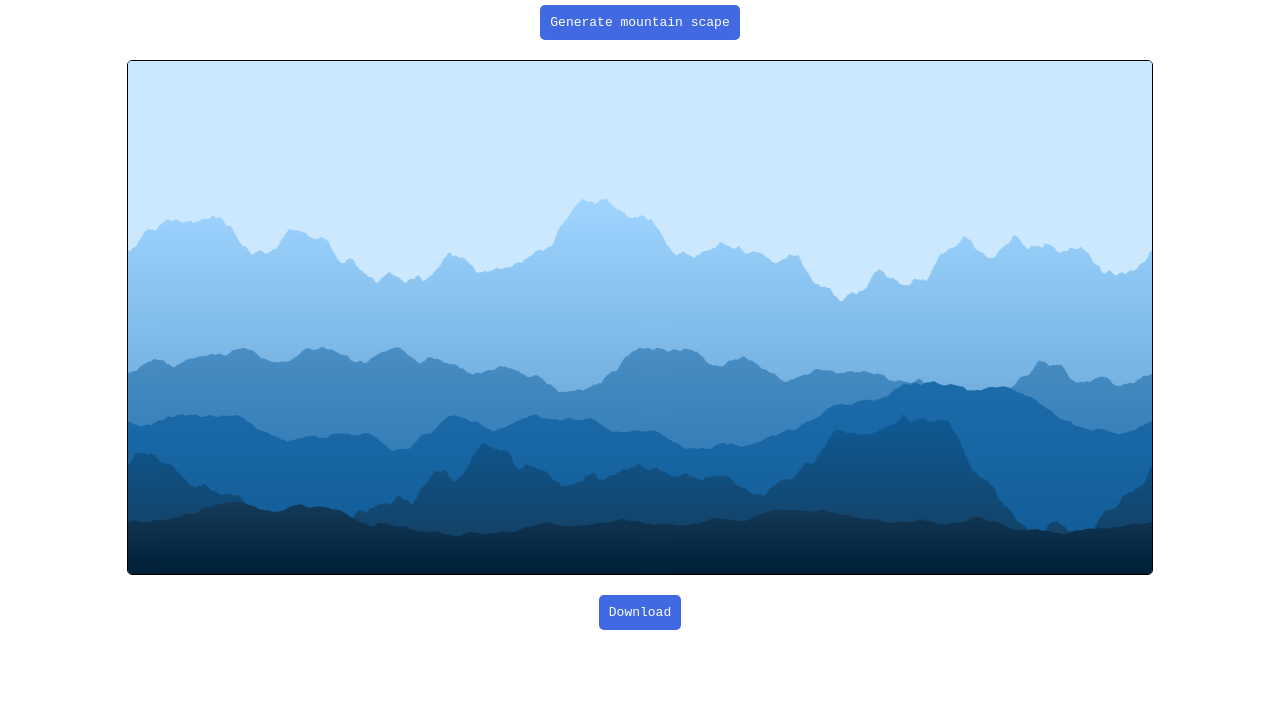
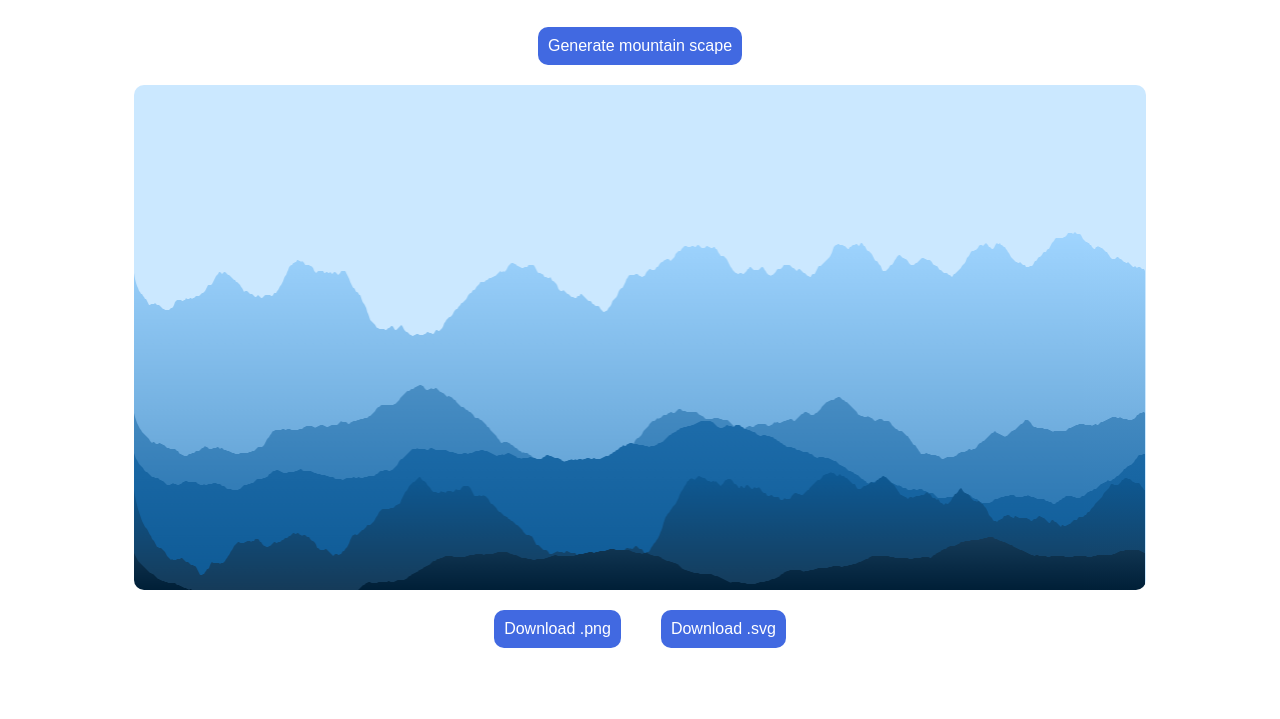
Before and after one commit to Sammcb/MountainScape, a plain HTML site: page index.html in a window 1280 px wide. Shown: the part 81-800 px from the top of the page. Drawn offline with Linux system fonts and the light colour scheme.

Commit message:
Added SVG download (#7)
* Added SVG download.

* Cleanup.

```diff
--- /dev/null
+++ b/assets/scripts/canvas.js
@@ -0,0 +1,75 @@
+const canvasId = 'mountain'
+
+function scaleCanvas() {
+	const canvas = document.getElementById(canvasId)
+
+	// Set canvas visible height
+	const cssWidth = canvas.offsetWidth
+	const cssHeight = Math.floor(cssWidth / 2)
+
+	// Retina display support
+	const scale = window.devicePixelRatio
+	canvas.width = cssWidth * scale
+	canvas.height = cssHeight * scale
+
+	// Redraw
+	draw()
+}
+
+function clearCanvas() {
+	const canvas = document.getElementById(canvasId)
+	const context = canvas.getContext('2d')
+
+	context.clearRect(0, 0, canvas.width, canvas.height)
+}
+
+function formMountain(octaves, flatness, heightScaler, peaks, colors, initialSeed) {
+	const canvas = document.getElementById(canvasId)
+	const context = canvas.getContext('2d')
+
+	const heights = getHeights(canvas.width, canvas.height, octaves, flatness, heightScaler, peaks, initialSeed)
+
+	context.beginPath()
+
+	const minHeight = Math.min(...heights)
+	const gradient = context.createLinearGradient(0, minHeight, 0, canvas.height)
+	const lastIndex = colors.length > 1 ? colors.length - 1 : 1
+	colors.forEach((color, index) => gradient.addColorStop(index / lastIndex, `#${color}`))
+	context.fillStyle = gradient
+
+	context.moveTo(0, canvas.height)
+	heights.forEach((height, index) => context.lineTo(index, height))
+	context.lineTo(heights.length - 1, canvas.height)
+	context.closePath()
+
+	context.fill()
+}
+
+function fillBackground(colors) {
+	const canvas = document.getElementById(canvasId)
+	const context = canvas.getContext('2d')
+
+	const gradient = context.createLinearGradient(0, 0, 0, canvas.height)
+	const lastIndex = colors.length > 1 ? colors.length - 1 : 1
+	colors.forEach((color, index) => gradient.addColorStop(index / lastIndex, `#${color}`))
+	context.fillStyle = gradient
+	context.fillRect(0, 0, canvas.width, canvas.height)
+}
+
+function draw() {
+	clearCanvas()
+
+	fillBackground(config.background)
+
+	config.mountains.forEach((mountain, index) => {
+		formMountain(mountain.octaves, mountain.flatness, mountain.height, mountain.peaks, mountain.colors, config.seed + index)
+	})
+
+	updateDownload()
+}
+
+function updateDownload() {
+	const canvas = document.getElementById(canvasId)
+	const downloadButton = document.getElementById('download')
+	downloadButton.href = canvas.toDataURL()
+}
--- /dev/null
+++ b/assets/scripts/config.js
@@ -0,0 +1,57 @@
+// rng | values for LCG randomization algorithm https://en.wikipedia.org/wiki/Linear_congruential_generator
+
+// seed: Int | starting seed for randomization
+
+// mountains
+// octaves: Int | larger = rougher terrain
+// flatness: Double | larger = flatter mountains
+// height: Double | represents where the average height of the noise will be relative to the height of the canvas
+// peaks: Int | number of mountain peaks
+// colors: [String] | color of the mountain. if gradient: should contain 2 colors (top, bottom), else: should contain 1 color
+// gradient: Bool | wether the mountain color is a gradient or solid color
+const config = {
+	'rng': {
+		'm': 4294967296,
+		'a': 1664525,
+		'c': 1
+	},
+	'seed': 1,
+	'background': ['cbe8ff'],
+	'mountains': [
+		{
+			'octaves': 8,
+			'flatness': 3,
+			'height': 0.3,
+			'peaks': 5,
+			'colors': ['a0d5ff', '498ec4']
+		},
+		{
+			'octaves': 8,
+			'flatness': 3,
+			'height': 0.05,
+			'peaks': 3,
+			'colors': ['498ec4', '1d6caa']
+		},
+		{
+			'octaves': 8,
+			'flatness': 4,
+			'height': -0.2,
+			'peaks': 3,
+			'colors': ['1d6caa', '0e5a95']
+		},
+		{
+			'octaves': 8,
+			'flatness': 2,
+			'height': 0.25,
+			'peaks': 3,
+			'colors': ['0e5a95', '153b59']
+		},
+		{
+			'octaves': 8,
+			'flatness': 4,
+			'height': -0.4,
+			'peaks': 2,
+			'colors': ['153b59', '001f37']
+		}
+	]
+}
--- /dev/null
+++ b/assets/scripts/mountains.js
@@ -0,0 +1,113 @@
+function nextSeed(seed) {
+	return (config.rng.a * seed + config.rng.c) % config.rng.m
+}
+
+function generateMountainScape() {
+	config.seed = nextSeed(config.seed)
+	updateSVG()
+}
+
+// Returns a random float in the range [0, 1]
+function randomFloat(seed) {
+	const newSeed = nextSeed(seed)
+	return [newSeed / config.rng.m, newSeed]
+}
+
+// Returns a random float in the range [min, max]
+function randomFloatInRange(min, max, seed) {
+	const [random, newSeed] = randomFloat(seed)
+	return [random * (max - min) + min, newSeed]
+}
+
+function generateGradients(wavelength, width, initialSeed) {
+	let seed = initialSeed
+	let gradients = []
+	for (let x = 0; x < width + wavelength; x += wavelength) {
+		const [random, newSeed] = randomFloatInRange(-1, 1, seed)
+		seed = newSeed
+		gradients.push(random)
+	}
+
+	return gradients
+}
+
+function getCornerGradients(x, wavelength, gradients) {
+	const cell = Math.floor(x / wavelength)
+	return [gradients[cell], gradients[cell + 1]]
+}
+
+function getOffsetVectors(x, wavelength) {
+	const normalizedX = (x % wavelength) / wavelength
+	return [-normalizedX, 1 - normalizedX]
+}
+
+function getDotProducts(x, wavelength, gradients) {
+	const cornerGradients = getCornerGradients(x, wavelength, gradients)
+	const offsetVectors = getOffsetVectors(x, wavelength)
+	return [cornerGradients[0] * offsetVectors[0], cornerGradients[1] * offsetVectors[1]]
+}
+
+function smoothstep(x) {
+	if (x <= 0) {
+		return 0
+	} else if (x <= 1) {
+		return 3 * Math.pow(x, 2) - 2 * Math.pow(x, 3)
+	} else {
+		return 1
+	}
+}
+
+function interpolate(x, wavelength, dotProducts) {
+	const normalizedX = (x % wavelength) / wavelength
+	return dotProducts[0] + smoothstep(normalizedX) * (dotProducts[1] - dotProducts[0])
+}
+
+function perlin(wavelength, width, initialSeed) {
+	const gradients = generateGradients(wavelength, width, initialSeed)
+	let noise = []
+
+	for (let x = 0; x < width; x++) {
+		const cornerGradients = getCornerGradients(x, wavelength, gradients)
+		const dotProducts = getDotProducts(x, wavelength, gradients)
+		const interpolated = interpolate(x, wavelength, dotProducts)
+		noise.push(interpolated)
+	}
+
+	return noise
+}
+
+function fractal(octaves, wavelength, width, initialSeed) {
+	let noise = perlin(wavelength, width, initialSeed)
+
+	for (let i = 1; i < octaves; i++) {
+		const factor = Math.pow(2, i)
+		const octaveNoise = perlin(wavelength / factor, width, initialSeed + i)
+		noise = noise.map((height, index) => height + octaveNoise[index] / factor)
+	}
+
+	return noise
+}
+
+function scaleY(y, scale, shift) {
+	return (y + 1) * scale + shift
+}
+
+function getHeights(width, maxHeight, octaves, flatness, heightScaler, peaks, initialSeed) {
+	const wavelength = width / peaks
+
+	if (wavelength <= 0) {
+		throw Error('Wavelength must be greater than 0.')
+	}
+
+	if (octaves < 1) {
+		throw Error('Octaves must be greater than 0.')
+	}
+
+	const heights = fractal(octaves, wavelength, width, initialSeed)
+	const scale = maxHeight / flatness
+	const heightSum = heights.reduce((first, second) => first + second) + heights.length
+	const averageHeight =  heightSum / heights.length * scale
+	const shift = (-maxHeight * heightScaler) + averageHeight
+	const scaledHeights = heights.map(height => scaleY(height, scale, shift)).map(height => Math.round(height))
+	return scaledHeights
+}
--- /dev/null
+++ b/assets/scripts/svg.js
@@ -0,0 +1,70 @@
+function svgGradient(colors, id) {
+	const namespace = 'http://www.w3.org/2000/svg'
+	const gradient = document.createElementNS(namespace, 'linearGradient')
+	gradient.setAttribute('id', id)
+	gradient.setAttribute('x1', '0')
+	gradient.setAttribute('x2', '0')
+	gradient.setAttribute('y1', '0')
+	gradient.setAttribute('y2', '1')
+
+	const lastIndex = colors.length > 1 ? colors.length - 1 : 1
+	colors.forEach((color, index) => {
+		const stop = document.createElementNS(namespace, 'stop')
+		stop.setAttribute('offset', `${index / lastIndex * 100}%`)
+		stop.setAttribute('stop-color', `#${color}`)
+		gradient.appendChild(stop)
+	})
+
+	return gradient
+}
+
+function updateSVG() {
+	const namespace = 'http://www.w3.org/2000/svg'
+	const svg = document.createElementNS(namespace, 'svg')
+	svg.setAttribute('xmlns', namespace)
+
+	const width = 2048
+	const height = width / 2
+	svg.setAttribute('width', `${width}`)
+	svg.setAttribute('height', `${height}`)
+
+	const defs = document.createElementNS(namespace, 'defs')
+
+	const backgroundGradientId = 'background'
+	const backgroundGradient = svgGradient(config.background, backgroundGradientId)
+	defs.appendChild(backgroundGradient)
+
+	const background = document.createElementNS(namespace, 'rect')
+	background.setAttribute('x', '0')
+	background.setAttribute('y', '0')
+	background.setAttribute('width', `${width}`)
+	background.setAttribute('height', `${height}`)
+	background.setAttribute('fill', `url(#${backgroundGradientId})`)
+	svg.appendChild(background)
+
+	config.mountains.forEach((mountain, index) => {
+		const heights = getHeights(width, height, mountain.octaves, mountain.flatness, mountain.height, mountain.peaks, config.seed + index)
+		const minHeight = Math.min(...heights)
+
+		const gradientId = `mountain${index}`
+		const gradient = svgGradient(mountain.colors, gradientId)
+		defs.appendChild(gradient)
+
+		const path = document.createElementNS(namespace, 'path')
+		const pathComponents = [`M 0 ${height}`]
+
+		pathComponents.push(...heights.map((height, index) => `L ${index} ${height}`))
+
+		pathComponents.push(...[`L ${heights.length - 1} ${height}`, 'Z'])
+
+		path.setAttribute('d', pathComponents.join(' '))
+		path.setAttribute('fill', `url(#${gradientId})`)
+		svg.appendChild(path)
+	})
+
+	svg.insertBefore(defs, svg.firstChild)
+
+	const downloadButton = document.getElementById('downloadSVG')
+	const svgData = btoa(unescape(encodeURIComponent(svg.outerHTML)))
+	downloadButton.href = `data:text/html;base64,${svgData}`
+}
--- a/index.html
+++ b/index.html
@@ -1,12 +1,18 @@
 <meta name="viewport" content="width=device-width, initial-scale=1">
 <link rel="stylesheet" href="./mountains.css">
-<script src="./mountains.js"></script>
+<script src="assets/scripts/config.js"></script>
+<script src="assets/scripts/mountains.js"></script>
+<script src="assets/scripts/canvas.js"></script>
+<script src="assets/scripts/svg.js"></script>
 <title>MountainScape</title>
-<body onresize="scaleCanvas()" onload="setupCanvas(); draw()">
+<body onresize="scaleCanvas()" onload="scaleCanvas(); updateSVG()">
 	<div class="center-column">
-		<h1 class="title">MountainScape</h1>
-		<a id="submit" onclick="draw()">Generate mountain scape</a>
+		<h1>MountainScape</h1>
+		<a id="submit" onclick="generateMountainScape(); draw()">Generate mountain scape</a>
 		<canvas id="mountain"></canvas>
-		<a id="download" href="" download="">Download</a>
+		<div class="center-row">
+			<a id="download" href="" download="mountains.png">Download .png</a>
+			<a id="downloadSVG" href="" download="mountains.svg">Download .svg</a>
+		</div>
 	</div>
 </body>
--- a/mountains.css
+++ b/mountains.css
@@ -1,24 +1,9 @@
 :root {
 	color-scheme: light dark;
-	--separator: black;
-}
-
-@media (prefers-color-scheme: dark) {
-	:root{
-		--separator: white;
-	}
 }
 
 html {
-	height: 100%;
-	font-family: monospace;
-}
-
-body {
-	margin: 0;
-	min-height: 100%;
-	display: flex;
-	flex-direction: column;
+	font-family: ui-rounded, sans-serif;
 }
 
 .center-column {
@@ -27,19 +12,19 @@ body {
 	align-items: center;
 }
 
-.title {
-	border-bottom: 1px solid var(--separator);
+.center-row {
+	display: flex;
 }
 
 a {
-	all: unset;
 	background: royalblue;
-	border-radius: 5px;
+	border-radius: 10px;
 	color: white;
 	cursor: pointer;
 	padding: 10px;
-	margin: 20px 0;
+	margin: 20px;
 	transition: all 0.2s ease-in;
+	text-decoration-line: none;
 }
 
 @media(hover: hover) {
@@ -49,7 +34,6 @@ a {
 }
 
 #mountain {
-	border-radius: 5px;
-	border: 0.1px solid var(--separator);
+	border-radius: 10px;
 	width: 80%;
 }
--- a/mountains.js
+++ /dev/null
@@ -1,235 +0,0 @@
-// Canvas setup
-let canvas = null
-let context = null
-let width = 0
-let height = 0
-
-function clearCanvas() {
-	context.clearRect(0, 0, width, height)
-}
-
-// Store seed for redrawing on scale
-let previousSeed = 1
-
-function scaleCanvas() {
-	// Set canvas visible height
-	const cssWidth = canvas.offsetWidth
-	const cssHeight = Math.floor(cssWidth / 2)
-	canvas.style.height = `${cssHeight}px`
-
-	// Retina display support
-	const scale = window.devicePixelRatio
-	width = cssWidth * scale
-	height = cssHeight * scale
-	canvas.width = width
-	canvas.height = height
-
-	// Redraw
-	seed = previousSeed
-	draw()
-}
-
-function setupCanvas() {
-	canvas = document.getElementById('mountain')
-	context = canvas.getContext('2d')
-
-	scaleCanvas()
-}
-
-// Randomizer
-let seed = 1
-
-// Returns a random float in the range [0, 1]
-function randomFloat() {
-	const m = 4294967296
-	const a = 1664525
-	const c = 1
-	seed = (a * seed + c) % m
-	return seed / m
-}
-
-// Returns a random float in the range [min, max]
-function randomFloatInRange(min, max) {
-	return randomFloat() * (max - min) + min
-}
-
-function generateGradients(wavelength) {
-	let gradients = []
-	for (let x = 0; x < width + wavelength; x += wavelength) {
-		gradients.push(randomFloatInRange(-1, 1))
-	}
-
-	return gradients
-}
-
-function getCornerGradients(x, wavelength, gradients) {
-	const cell = Math.floor(x / wavelength)
-	return [gradients[cell], gradients[cell + 1]]
-}
-
-function getOffsetVectors(x, wavelength) {
-	const normalizedX = (x % wavelength) / wavelength
-	return [-normalizedX, 1 - normalizedX]
-}
-
-function getDotProducts(x, wavelength, gradients) {
-	const cornerGradients = getCornerGradients(x, wavelength, gradients)
-	const offsetVectors = getOffsetVectors(x, wavelength)
-	return [cornerGradients[0] * offsetVectors[0], cornerGradients[1] * offsetVectors[1]]
-}
-
-function smoothstep(x) {
-	if (x <= 0) {
-		return 0
-	} else if (x <= 1) {
-		return 3 * Math.pow(x, 2) - 2 * Math.pow(x, 3)
-	} else {
-		return 1
-	}
-}
-
-function interpolate(x, wavelength, dotProducts) {
-	const normalizedX = (x % wavelength) / wavelength
-	return dotProducts[0] + smoothstep(normalizedX) * (dotProducts[1] - dotProducts[0])
-}
-
-function perlin(wavelength) {
-	const gradients = generateGradients(wavelength)
-	let noise = []
-
-	for (let x = 0; x < width; x++) {
-		const cornerGradients = getCornerGradients(x, wavelength, gradients)
-		const dotProducts = getDotProducts(x, wavelength, gradients)
-		const interpolated = interpolate(x, wavelength, dotProducts)
-		noise.push(interpolated)
-	}
-
-	return noise
-}
-
-function fractal(octaves, wavelength, gradients) {
-	let noise = perlin(wavelength)
-
-	for (let i = 1; i < octaves; i++) {
-		const factor = Math.pow(2, i)
-		const octaveNoise = perlin(wavelength / factor)
-		noise = noise.map((height, index) => height + octaveNoise[index] / factor)
-	}
-
-	return noise
-}
-
-function scaleY(y, scale, shift) {
-	return (y + 1) * scale + shift
-}
-
-function formMountain(octaves, flatnessFactor, heightFactor, peaks, colors, gradient=false) {
-	previousSeed = seed
-
-	const wavelength = width / peaks
-	const gradients = generateGradients(wavelength, octaves)
-
-	if (wavelength <= 0) {
-		throw Error('Wavelength must be greater than 0.')
-	}
-
-	if (octaves < 1) {
-		throw Error('Octaves must be greater than 0.')
-	}
-
-	const heights = fractal(octaves, wavelength)
-
-	const scale = height / flatnessFactor
-	const heightSum = heights.reduce((first, second) => first + second) + heights.length
-	const averageHeight =  heightSum / heights.length * scale
-	const shift = (-height * heightFactor) + averageHeight
-
-	const padding = 5
-
-	context.beginPath()
-	context.strokeStyle = colors[0]
-	if (gradient) {
-		const minHeight = scaleY(Math.min(...heights), scale, shift)
-		const gradient = context.createLinearGradient(0, minHeight, 0, height)
-		gradient.addColorStop(0, colors[0])
-		gradient.addColorStop(1, colors[1])
-		context.fillStyle = gradient
-	} else {
-		context.fillStyle = colors[0]
-	}
-	context.moveTo(-padding, height)
-	context.lineTo(-padding, scaleY(heights[0], scale, shift))
-
-	for (let x = 1; x < width; x++) {
-		const y = scaleY(heights[x], scale, shift)
-		context.lineTo(x, y)
-	}
-
-	context.lineTo(width + padding, scaleY(heights[width - 1], scale, shift))
-	context.lineTo(width + padding, height)
-
-	context.closePath()
-	context.fill()
-}
-
-function fillBackground(colors, gradient=false) {
-	if (gradient) {
-		const gradient = context.createLinearGradient(0, 0, 0, height)
-		gradient.addColorStop(0, colors[0])
-		gradient.addColorStop(1, colors[1])
-		context.fillStyle = gradient
-	} else {
-		context.fillStyle = colors[0]
-	}
-	context.fillRect(0, 0, width, height)
-}
-
-function updateDownload() {
-	const downloadButton = document.getElementById('download')
-	downloadButton.href = canvas.toDataURL()
-	downloadButton.download = 'mountains.png'
-}
-
-function draw() {
-	clearCanvas()
-
-	fillBackground(['#cbe8ff'])
-
-	// Larger = rougher terrain
-	let octaves = 8
-	// Larger = flatter mountains
-	let flatnessFactor = 3
-	// Represents where the average height of the noise will be relative to the height
-	let heightFactor = 0.3
-	// The number of mountain peaks
-	let peaks = 5
-	// Color of the mountain
-	let colors = ['#a0d5ff', '#498ec4']
-	formMountain(octaves, flatnessFactor, heightFactor, peaks, colors, gradient=true)
-
-	flatnessFactor = 3
-	heightFactor = 0.05
-	peaks = 3
-	colors = ['#498ec4', '#1d6caa']
-	formMountain(octaves, flatnessFactor, heightFactor, peaks, colors, gradient=true)
-
-	flatnessFactor = 4
-	heightFactor = -0.2
-	peaks = 3
-	colors = ['#1d6caa', '#0e5a95']
-	formMountain(octaves, flatnessFactor, heightFactor, peaks, colors, gradient=true)
-
-	flatnessFactor = 2
-	heightFactor = 0.25
-	peaks = 3
-	colors = ['#0e5a95', '#153b59']
-	formMountain(octaves, flatnessFactor, heightFactor, peaks, colors, gradient=true)
-
-	flatnessFactor = 4
-	heightFactor = -0.4
-	peaks = 2
-	colors = ['#153b59', '#001f37']
-	formMountain(octaves, flatnessFactor, heightFactor, peaks, colors, gradient=true)
-
-	updateDownload()
-}
```
